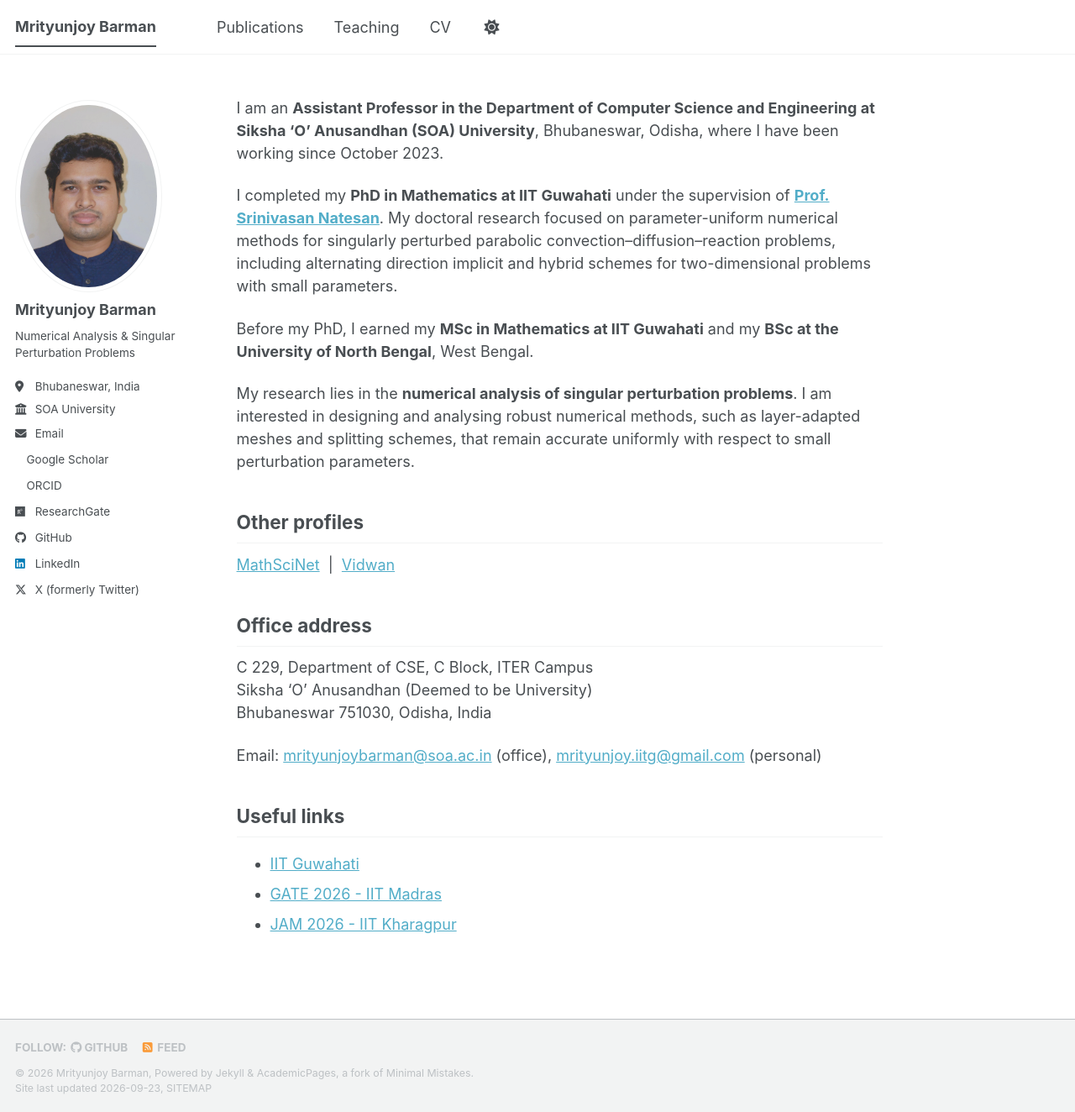
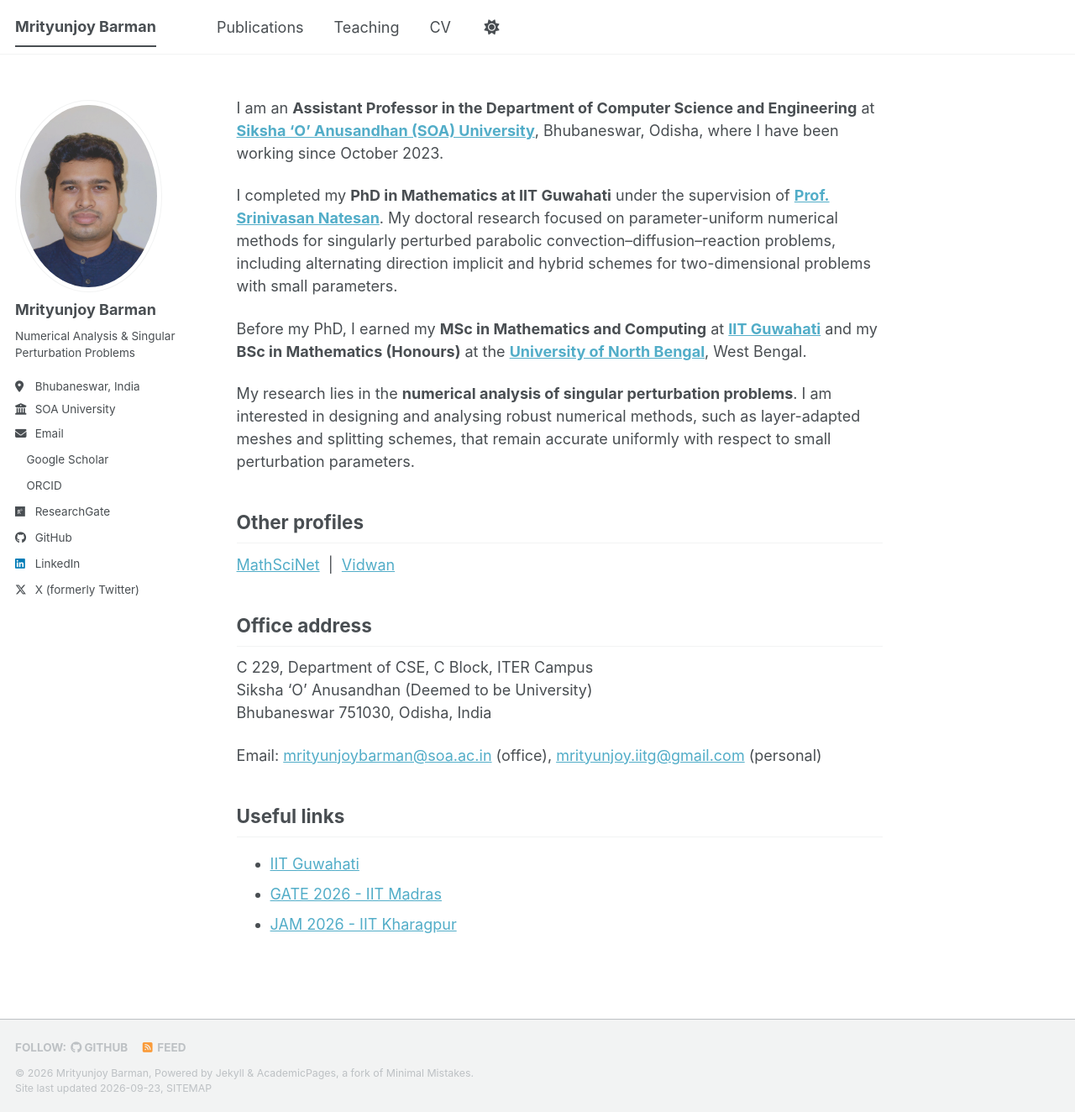
Before and after one commit to mrityunjoy-math/mrityunjoy-math.github.io, a Jekyll site: the page built from _pages/about.md, in a window 1280 px wide and 1324 px high. Shown: the whole window at 84% size. Built offline with Jekyll 4.4.1, drawn with Linux system fonts in a browser that asks for light colours; a style sheet for code colours, icons or effects is not loaded.

Commit message:
Enhance about page with links and formatting
Updated the about page to include hyperlinks for the university and degrees.

```diff
--- a/_pages/about.md
+++ b/_pages/about.md
@@ -7,11 +7,11 @@ redirect_from:
   - /about.html
 ---
 
-I am an **Assistant Professor in the Department of Computer Science and Engineering at Siksha 'O' Anusandhan (SOA) University**, Bhubaneswar, Odisha, where I have been working since October 2023.
+I am an **Assistant Professor in the Department of Computer Science and Engineering** at **[Siksha 'O' Anusandhan (SOA) University](https://www.soa.ac.in)**, Bhubaneswar, Odisha, where I have been working since October 2023.
 
 I completed my **PhD in Mathematics at IIT Guwahati** under the supervision of **[Prof. Srinivasan Natesan](http://iitg.ac.in/natesan)**. My doctoral research focused on parameter-uniform numerical methods for singularly perturbed parabolic convection–diffusion–reaction problems, including alternating direction implicit and hybrid schemes for two-dimensional problems with small parameters.
 
-Before my PhD, I earned my **MSc in Mathematics at IIT Guwahati** and my **BSc at the University of North Bengal**, West Bengal.
+Before my PhD, I earned my **MSc in Mathematics and Computing** at **[IIT Guwahati](https://www.iitg.ac.in)** and my **BSc in Mathematics (Honours)** at the **[University of North Bengal](https://www.nbu.ac.in/)**, West Bengal.
 
 My research lies in the **numerical analysis of singular perturbation problems**. I am interested in designing and analysing robust numerical methods, such as layer-adapted meshes and splitting schemes, that remain accurate uniformly with respect to small perturbation parameters.
 
```
